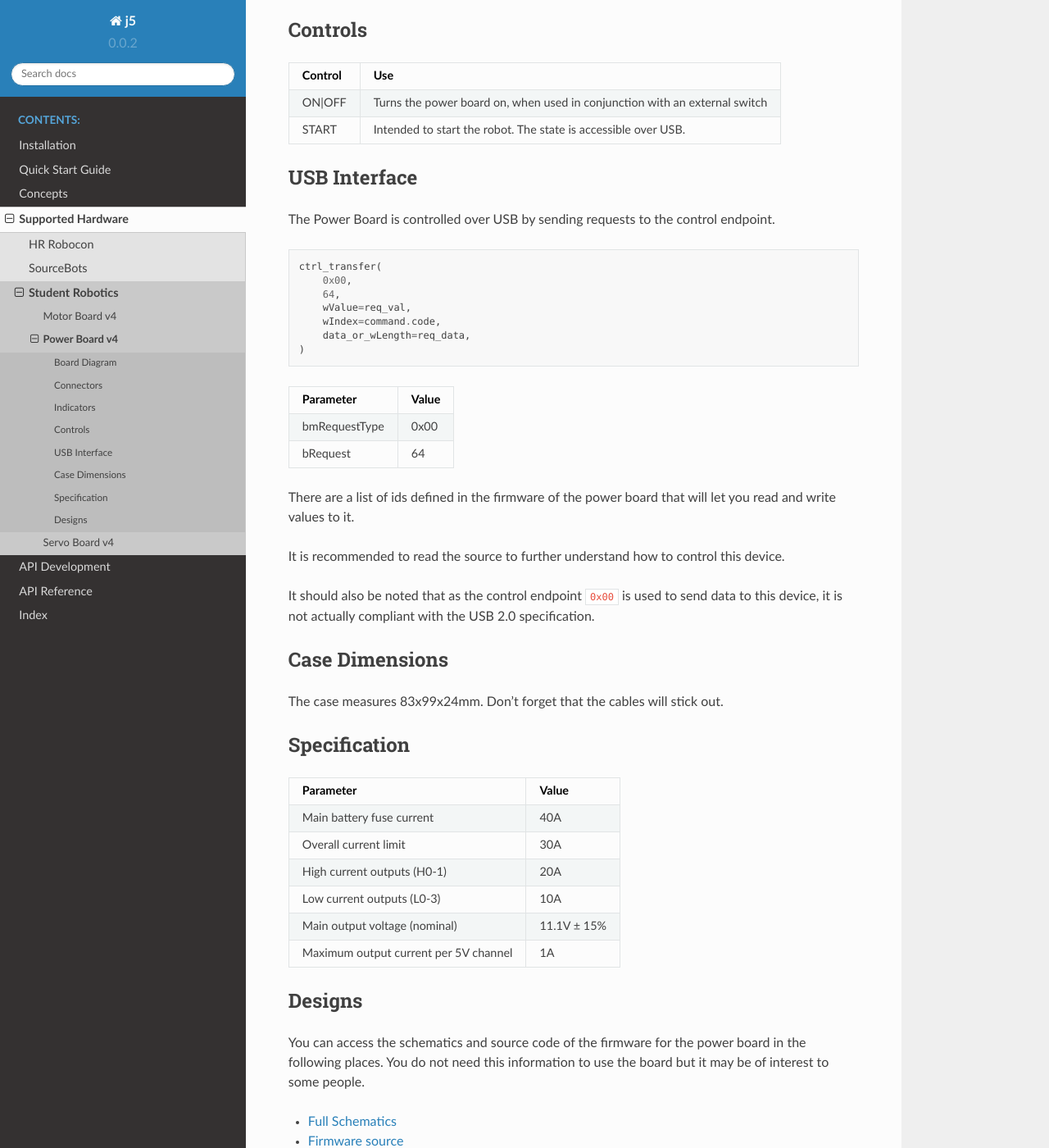
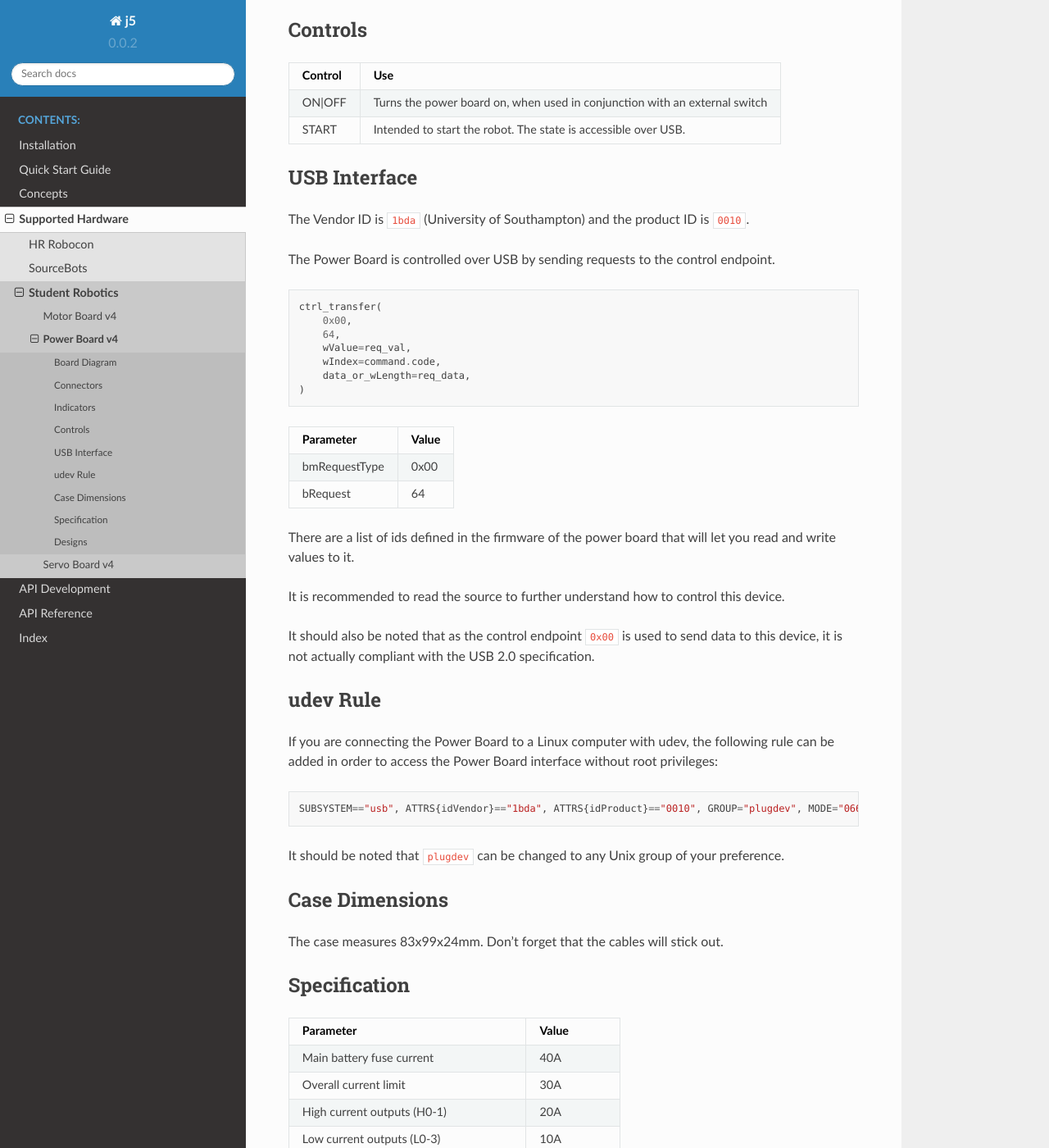
Before and after one commit to srobo/j5, a Sphinx documentation site: the page built from docs/hardware/srobo/pbv4.rst, in a window 1280 px wide and 1400 px high, scrolled down 2232 px. Shown: the whole window at 82% size. Built offline with Sphinx 7.4.7 and the Read the Docs theme 2.0.0, drawn with Linux system fonts in a browser that asks for light colours.

Commit message:
Add udev rule and USB ID info to Power Board docs

```diff
--- a/docs/hardware/srobo/pbv4.rst
+++ b/docs/hardware/srobo/pbv4.rst
@@ -84,6 +84,8 @@ START   Intended to start the robot. The state is accessible over USB.
 USB Interface
 -------------
 
+The Vendor ID is ``1bda`` (University of Southampton) and the product ID is ``0010``.
+
 The Power Board is controlled over USB by sending requests to the control endpoint.
 
 .. code-block:: python
@@ -110,6 +112,17 @@ It is recommended to read the source to further understand how to control this d
 
 It should also be noted that as the control endpoint ``0x00`` is used to send data to this device, it is not actually
 compliant with the USB 2.0 specification.
+
+udev Rule
+---------
+
+If you are connecting the Power Board to a Linux computer with udev, the following rule can be added in order to access
+the Power Board interface without root privileges:
+
+.. parsed-literal::
+    SUBSYSTEM=="usb", ATTRS{idVendor}=="1bda", ATTRS{idProduct}=="0010", GROUP="plugdev", MODE="0666"
+
+It should be noted that ``plugdev`` can be changed to any Unix group of your preference.
 
 Case Dimensions
 ---------------
```
